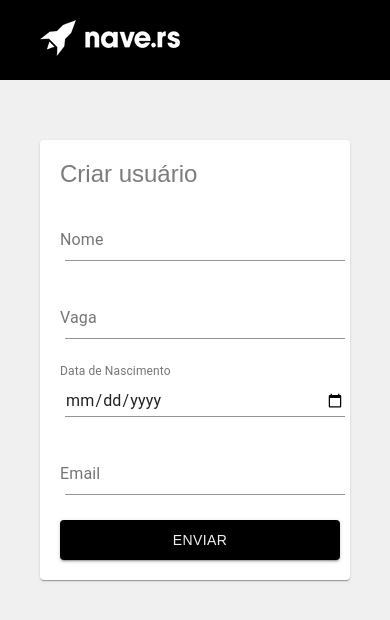
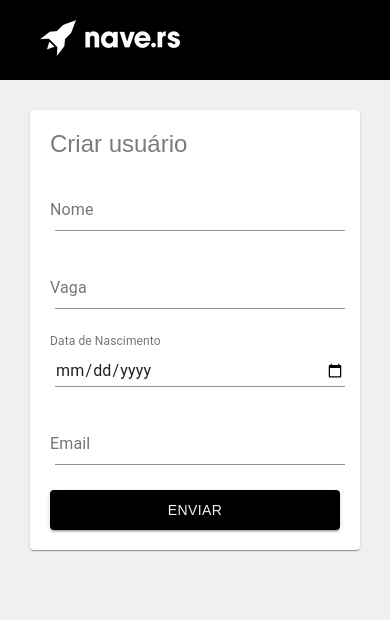
Before and after one commit to luanfv/jobs, a React (Create React App) app: page /register in a window 390 px wide. Shown: the top 620 px of the page. Built offline with nearby package versions, Linux system fonts and the light colour scheme.

Commit message:
Mobile adaptation

```diff
--- a/src/components/Register/index.jsx
+++ b/src/components/Register/index.jsx
@@ -1,4 +1,4 @@
-import React, {useState} from 'react'
+import React, {useState, useEffect} from 'react'
 import {MainStyle, PaperStyle, FormStyle,TitleStyle , TextFieldStyle, ButtonStyle, SpaceStyle} from './../../themes/styled'
 import {localApi} from './../../services/api'
 import Sucess from './../../components/SucessMsg'
@@ -73,6 +73,9 @@ export default () => {
         }
     }
 
+    useEffect(() => {
+    }, [])
+
     if(isRedirection) {
         return <Sucess />
     }
@@ -90,7 +93,7 @@ export default () => {
 
                     {
                         isName ?
-                        <TextFieldStyle label='Nome' value={name} onChange={(e) => setName(e.target.value)} value={name} />
+                        <TextFieldStyle width={window.width < 421 ? '100%' : ''} label='Nome' value={name} onChange={(e) => setName(e.target.value)} value={name} />
                         :
                         <TextFieldStyle error label='Nome' value={name} onChange={(e) => setName(e.target.value)} value={name} />
                     }
--- a/src/components/Table/index.jsx
+++ b/src/components/Table/index.jsx
@@ -4,8 +4,7 @@ import TableBody from '@material-ui/core/TableBody'
 import TableCell from '@material-ui/core/TableCell'
 import TableHead from '@material-ui/core/TableHead'
 import TableRow from '@material-ui/core/TableRow'
-import Paper from '@material-ui/core/Paper'
-import {TitleStyle, TableRowStyle, MainLoaderStyle} from './../../themes/styled'
+import {TitleStyle, TableRowStyle, MainLoaderStyle, PaperTable} from './../../themes/styled'
 import {Redirect} from 'react-router-dom'
 import {localApi} from './../../services/api'
 import CircularProgress from '@material-ui/core/CircularProgress'
@@ -42,7 +41,7 @@ export default () => {
     }
 
     return (
-        <Paper>
+        <PaperTable>
             <Table aria-label="simple table">
                 <TableHead>
                     <TableRow>
@@ -79,6 +78,6 @@ export default () => {
                     ))}
                 </TableBody>
             </Table>
-        </Paper>
+        </PaperTable>
     )
 }
--- a/src/screens/Home/index.jsx
+++ b/src/screens/Home/index.jsx
@@ -1,6 +1,6 @@
 import React from 'react'
-import {FlexBox, TitleListStyle} from './style'
-import {MainStyle, ButtonStyle} from '../../themes/styled'
+import {FlexBox, TitleListStyle, ButtonStyle} from './style'
+import {MainStyle} from '../../themes/styled'
 import Header from './../../components/Header'
 import Table from './../../components/Table'
 import {Link} from 'react-router-dom'
--- a/src/screens/Home/style.jsx
+++ b/src/screens/Home/style.jsx
@@ -1,4 +1,5 @@
 import styled from 'styled-components'
+import Button from '@material-ui/core/Button'
 
 export const FlexBox = styled.div`
     display: flex;
@@ -13,3 +14,21 @@ export const TitleListStyle = styled.h4`
 
     color: #000000;
 `
+
+export const ButtonStyle = styled(Button)`
+    && {
+        height: 40px;
+        width: 150px;
+        width: ${props => `${props.width}px`};
+    }
+
+    a {
+        text-decoration: none;
+        width: 100%;
+        height: 100%px;
+    }
+
+    label {
+        color: #FFFFFF;
+    }
+`
--- a/src/themes/styled.jsx
+++ b/src/themes/styled.jsx
@@ -34,7 +34,7 @@ export const PaperStyle = styled(Paper)`
 
 export const MainStyle = styled.main`
     width-max: 500px;
-    padding: 60px 40px;
+    padding: 30px;
 `
 
 export const FormStyle = styled.form`
@@ -47,6 +47,9 @@ export const TextFieldStyle = styled(TextField)`
     && {
         width: 280px;
         padding: 5px;
+        @media only screen and (max-width: 400px) {
+            width: 100%;
+        }
     }
 `
 
@@ -55,6 +58,10 @@ export const ButtonStyle = styled(Button)`
         height: 40px;
         width: 150px;
         width: ${props => `${props.width}px`};
+
+        @media only screen and (max-width: 400px) {
+            width: 100%;
+        }
     }
 
     a {
@@ -79,3 +86,9 @@ export const SpaceStyle = styled.div`
     padding: 10px;
     padding: ${(props) => `${props.padding}px`};
 `
+
+export const PaperTable = styled(Paper)`
+    overflow-x: scroll;
+    overflow-y: hidden;
+    white-space: nowrap;
+`
```
